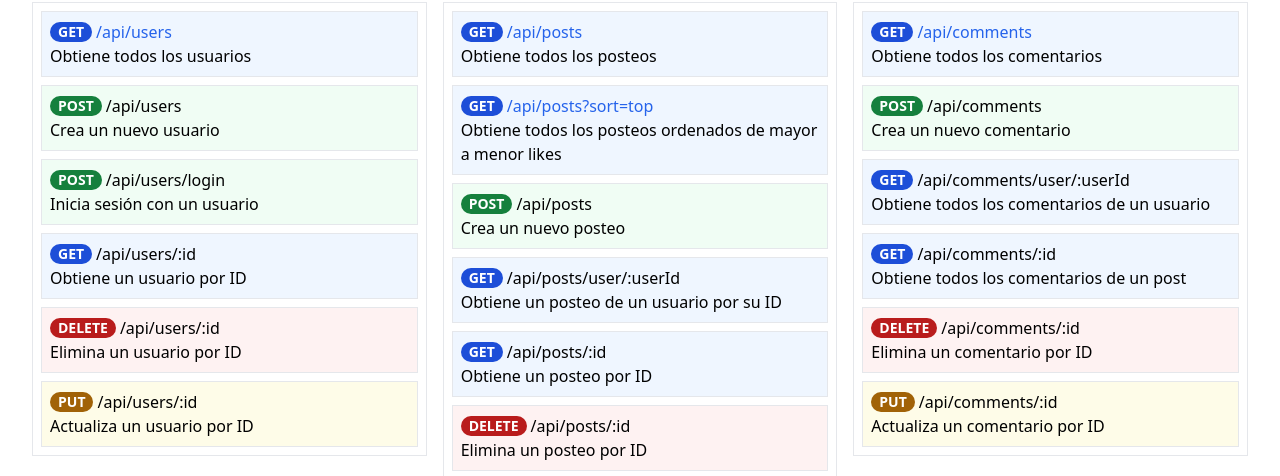
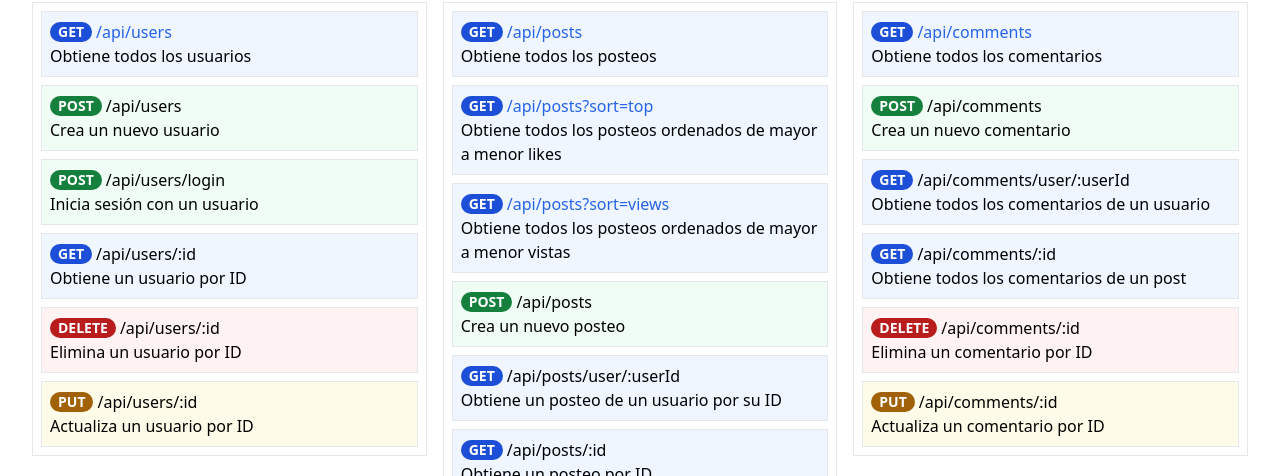
Before and after one commit to marianobura/dv-ah-01-parcial, a website: page public/index.html in a window 1280 px wide. Shown: the part 274-750 px from the top of the page. Drawn offline with nearby package versions, Linux system fonts and the light colour scheme.

Commit message:
se agrego nueva ruta

```diff
--- a/public/index.html
+++ b/public/index.html
@@ -75,6 +75,13 @@
                         <a class="font-medium me-3 text-blue-600" href="http://127.0.0.1:3000/api/posts?sort=top" target="_blank">/api/posts?sort=top</a>
                     </div>
                     <p>Obtiene todos los posteos ordenados de mayor a menor likes</p>
+                </div>
+                <div class="border p-2 bg-blue-50">
+                    <div class="flex items-center gap-1">
+                        <div class="text-sm text-white font-semibold bg-blue-700 px-2 rounded-full w-fit">GET</div>
+                        <a class="font-medium me-3 text-blue-600" href="http://127.0.0.1:3000/api/posts?sort=top" target="_blank">/api/posts?sort=views</a>
+                    </div>
+                    <p>Obtiene todos los posteos ordenados de mayor a menor vistas</p>
                 </div>
                 <div class="border p-2 bg-green-50">
                     <div class="flex items-center gap-1">
```
